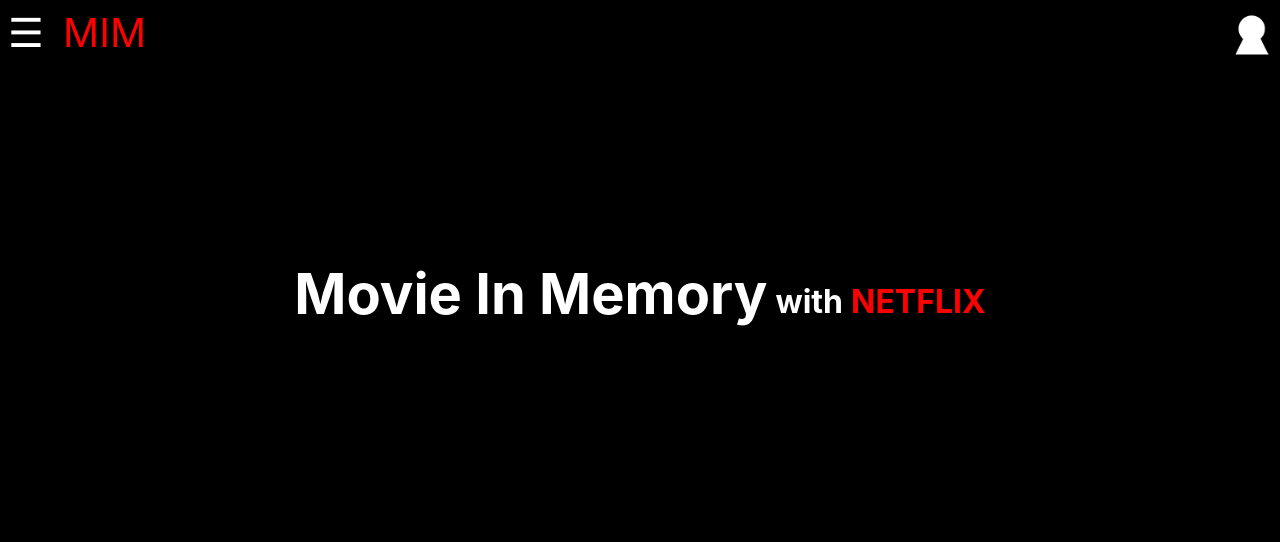
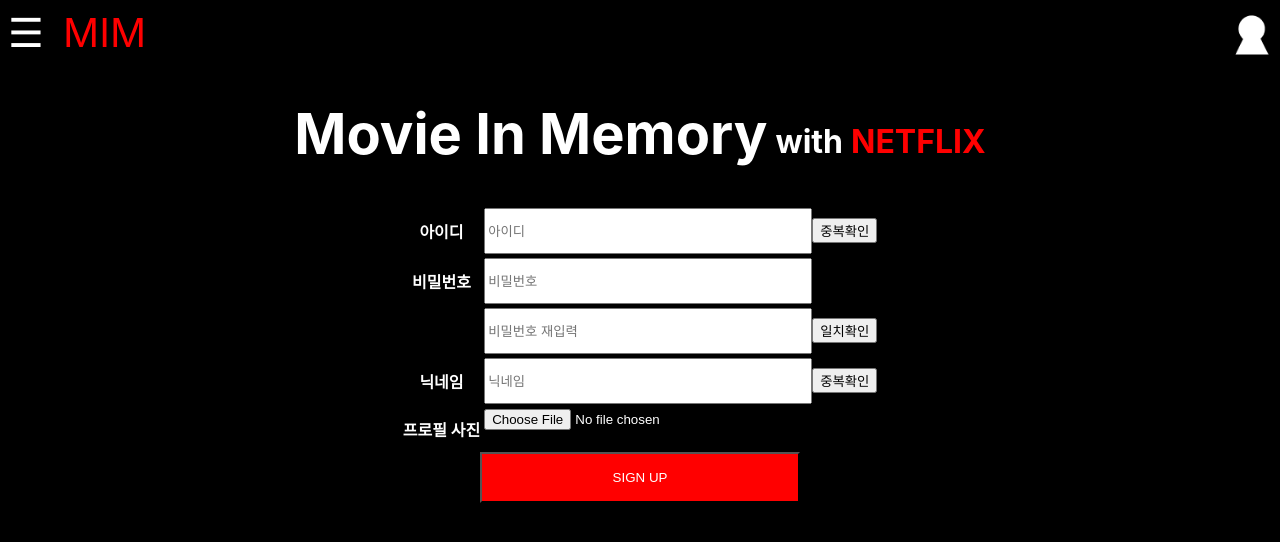
Before and after one commit to shot-on-my-taste-project/MIMFrontServer, a React (Create React App) app: page /signup in a window 1280 px wide. Shown: the top 542 px of the page. Built offline with nearby package versions, Linux system fonts and the light colour scheme.

Commit message:
[chore] 회원가입 html 작성

```diff
--- a/src/pages/SignUp.js
+++ b/src/pages/SignUp.js
@@ -1,12 +1,51 @@
 import React, { Component } from 'react'
 import '../styles/Home.css'
+import '../styles/SignUp.css'
 import Header from '../component/Header';
 import Logo from '../component/Logo';
 const SignUp = () => {
     return (
-        <div>
+        <div className="SignUpArea">
             <Header></Header>
             <Logo></Logo>
+            <div className="UserInfoArea">
+                <table>
+                    <tr>
+                        <th colspan="1">아이디</th>
+                        <td colspan="1">
+                            <input type="text" placeholder="아이디"/>
+                            <button>중복확인</button>
+                        </td>
+                    </tr>
+                    <tr>
+                        <th colspan="1">비밀번호</th>
+                        <td colspan="1">
+                            <input type="password" placeholder="비밀번호"/>
+                        </td>
+                    </tr>
+                    <tr>
+                        <th colspan="1"></th>
+                        <td colspan="1">
+                            <input type="password" placeholder="비밀번호 재입력"/>
+                            <button>일치확인</button>
+                        </td>
+                    </tr>
+                    <tr>
+                        <th colspan="1">닉네임</th>
+                        <td colspan="1">
+                            <input type="text" placeholder="닉네임"/>
+                            <button>중복확인</button>
+                        </td>
+                    </tr>
+                    <tr>
+                        <th colspan="1">프로필 사진</th>
+                        <td colspan="1">
+                            <input type="file" placeholder=""/>
+                        </td>
+                    </tr>
+                </table>
+                <button id="signup-btn">SIGN UP</button>
+            </div>
 
         </div>
     );
--- /dev/null
+++ b/src/styles/SignUp.css
@@ -0,0 +1,16 @@
+.UserInfoArea {
+    display: flex;
+    flex-direction: column;
+    align-items: center;
+}
+
+.Logo {
+    margin-top: -10rem;
+}
+
+#signup-btn {
+    background-color: red;
+    color: white;
+    padding: 1rem 0;
+    width: 20rem;
+}
```
